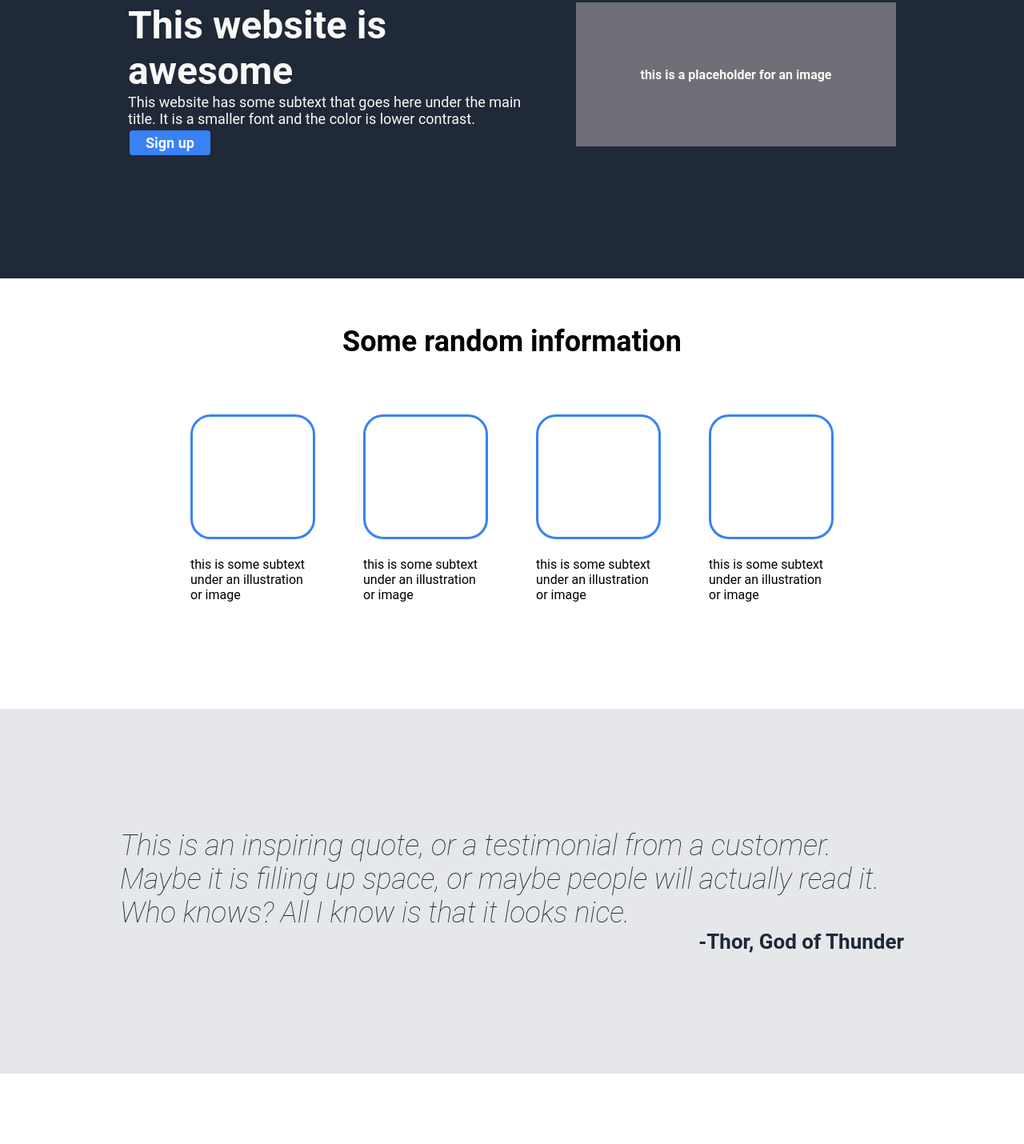
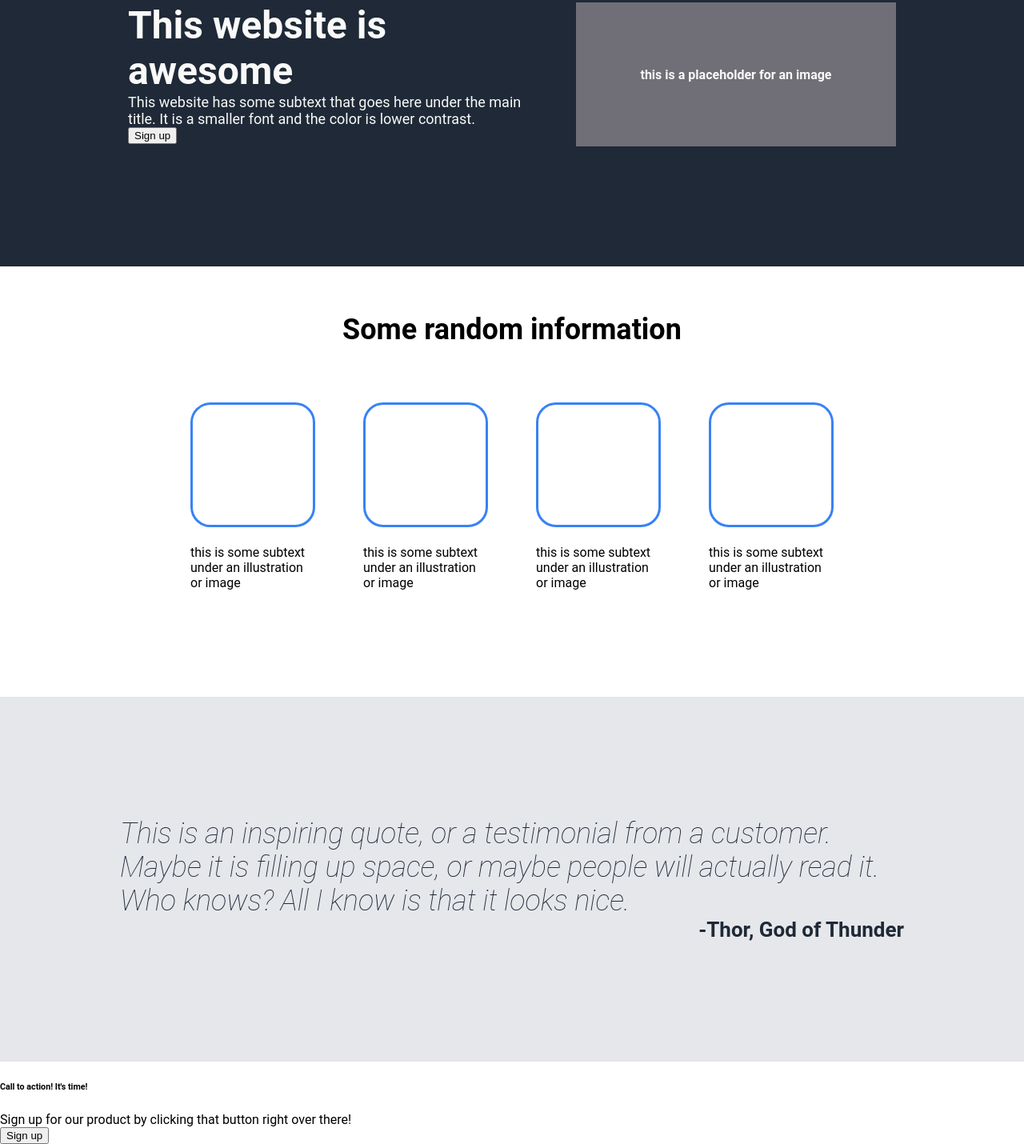
Before and after one commit to SoggyDoggie/landing-page, a plain HTML site: page index.html in a window 1280 px wide. Shown: the part 195-1625 px from the top of the page at 80% size. Before the commit the page ends 1537 px from the top, so only its background shows below. Drawn offline with Linux system fonts and the light colour scheme.

Commit message:
Add divs and content for action section

```diff
--- a/index.html
+++ b/index.html
@@ -7,6 +7,9 @@
     <link rel="stylesheet" href="./style.css">
 </head>
 <body>
+
+
+
     <div class ="top">
         <div class ="header">
             <ul class="header-logo">
@@ -62,6 +65,7 @@
      </div>
 
 
+
      <div class="quote-container">
         <p class ="quote">
             This is an inspiring quote, or a testimonial from a customer. Maybe it is filling up space, or maybe people will actually read it. Who knows? All I know is that it looks nice.
@@ -69,5 +73,20 @@
 
         <p class ="credit">-Thor, God of Thunder</p>
      </div>
+
+
+
+     <div class ="action-container">
+        <div class ="action-banner">
+            <div class ="action-text">
+                <h6 class ="call-to-action">Call to action! It's time!</h6>
+                <p class = "sign-up">Sign up for our product by clicking that button right over there!</p>
+            </div>
+            <button class = "second-button">Sign up</button>
+        </div>
+     </div>
+
+
+
 </body>
 </html>
--- a/style.css
+++ b/style.css
@@ -74,7 +74,7 @@ body {
                 font-size: 18px;
             }
 
-            .firstButton {
+            .first-button {
                 padding:5px 20px;
                 font-family: 'Roboto', Arial, Helvetica, sans-serif;
                 color: #F9FAF8;
```
